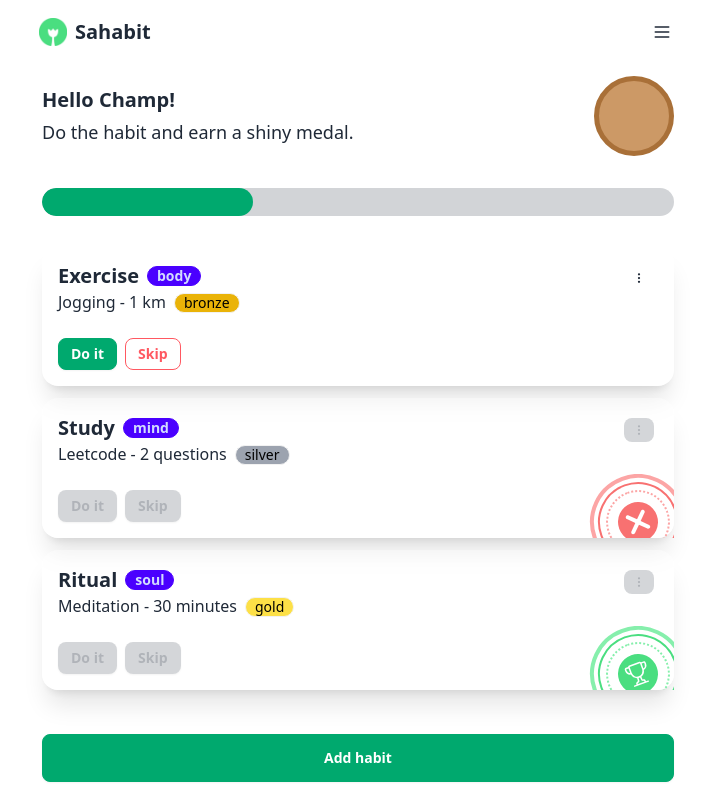
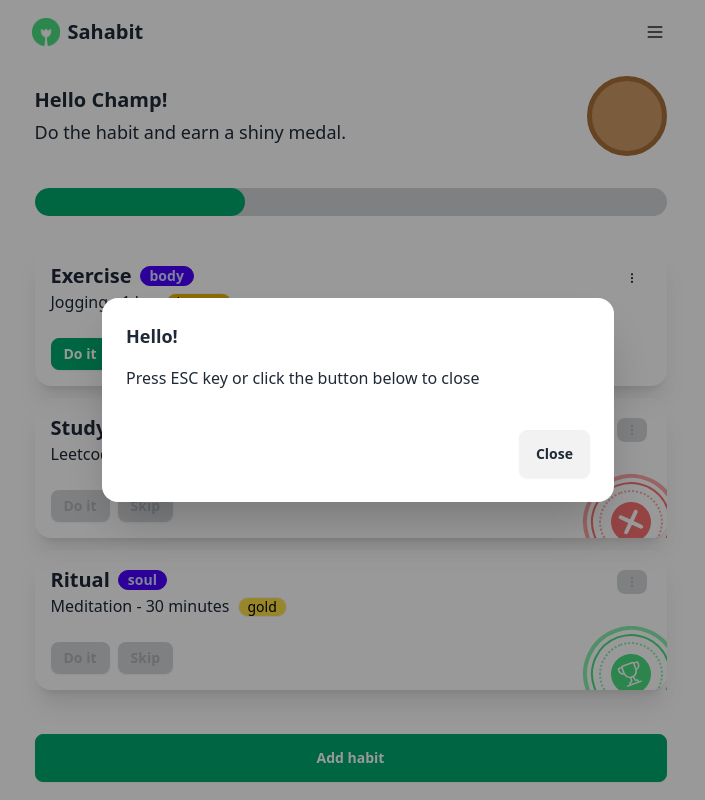
Before and after one commit to budiigunawan/sahabit, a React (Vite) app: page / in a window 1280 px wide. Both pictures are taken after a click on the button "Add habit". Shown: the whole page, without its empty margins (282-987 px from the left). Built offline with nearby package versions, Linux system fonts and the light colour scheme.

Commit message:
feat: init add habit modal

```diff
--- /dev/null
+++ b/src/components/add-habit-modal.tsx
@@ -0,0 +1,15 @@
+export const AddHabitModal = () => {
+  return (
+    <dialog id='add-habit-modal' className='modal'>
+      <div className='modal-box'>
+        <h3 className='font-bold text-lg'>Hello!</h3>
+        <p className='py-4'>Press ESC key or click the button below to close</p>
+        <div className='modal-action'>
+          <form method='dialog'>
+            <button className='btn'>Close</button>
+          </form>
+        </div>
+      </div>
+    </dialog>
+  );
+};
--- a/src/components/habits.tsx
+++ b/src/components/habits.tsx
@@ -1,12 +1,19 @@
 import { EmptyHabit } from './empty-habit';
 import { HabitCard } from './habit-card';
 import { Habit } from '../types/habit-type';
+import { AddHabitModal } from './add-habit-modal';
 
 type HabitsProps = {
   habits: Habit[];
 };
 
 export const Habits = ({ habits }: HabitsProps) => {
+  const handleOpenAddHabitModal = () => {
+    (
+      document?.getElementById('add-habit-modal') as HTMLDialogElement
+    ).showModal();
+  };
+
   return (
     <div className='max-w-2xl mx-auto py-3 px-5'>
       {habits?.length ? (
@@ -14,7 +21,11 @@ export const Habits = ({ habits }: HabitsProps) => {
       ) : (
         <EmptyHabit />
       )}
-      <button className='btn btn-success w-full mt-8 text-white'>
+      <AddHabitModal />
+      <button
+        onClick={handleOpenAddHabitModal}
+        className='btn btn-success w-full mt-8 text-white'
+      >
         Add habit
       </button>
     </div>
```
